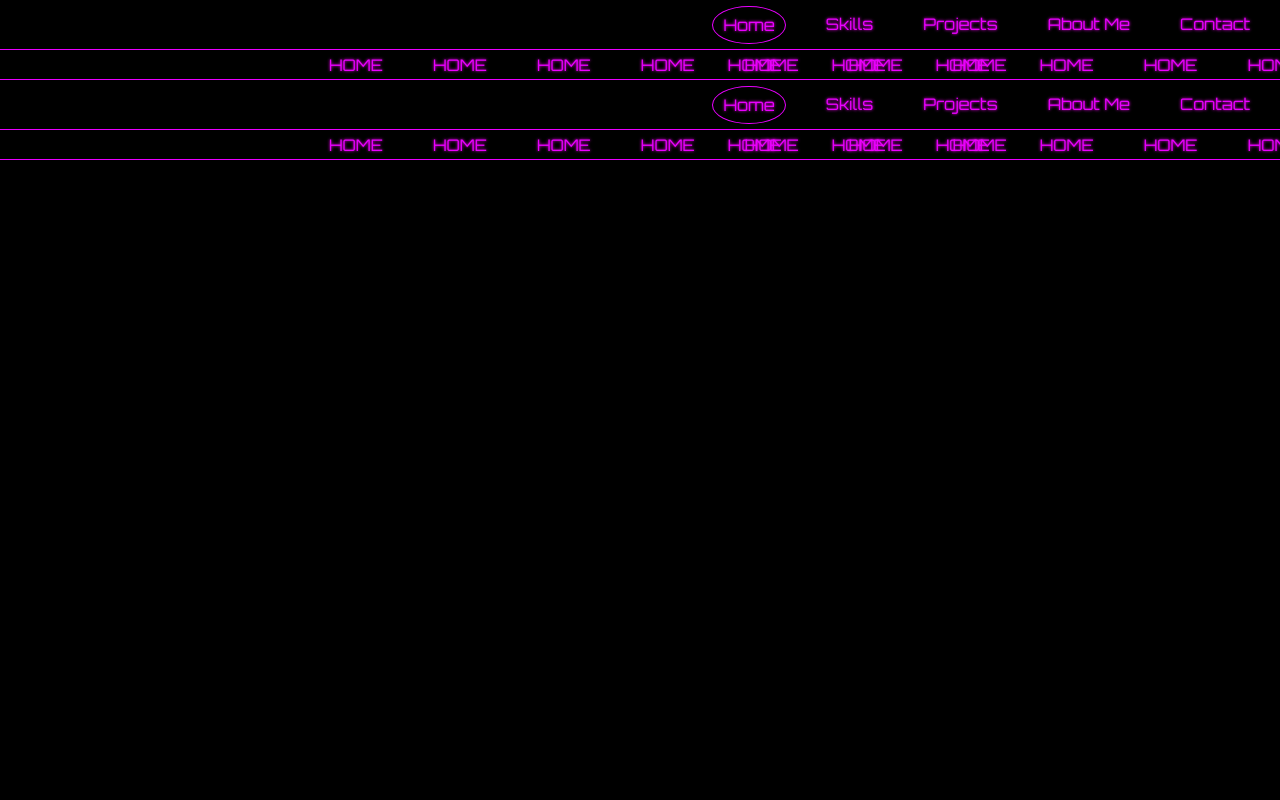
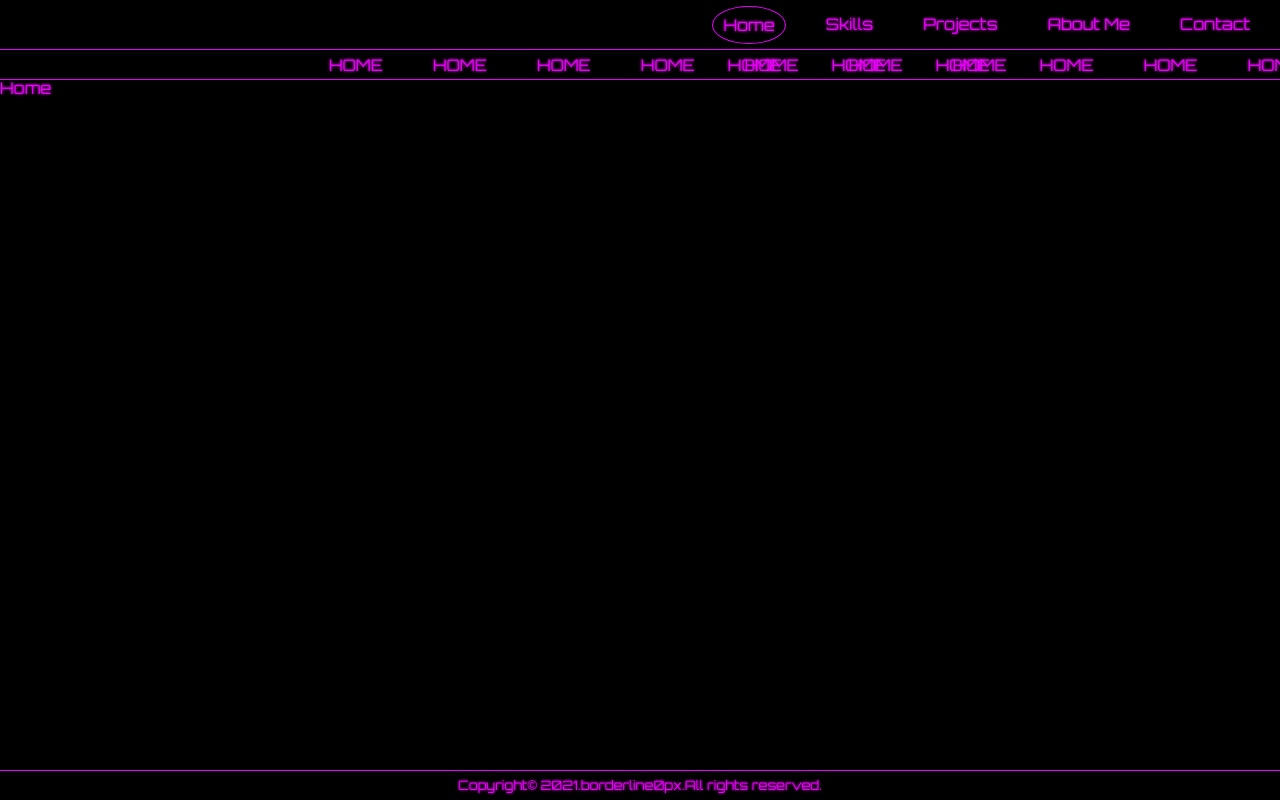
Before and after one commit to Hwajiin/portfolio-react, a React (Create React App) app: page / in a window 1280 px wide. Built offline with nearby package versions, Linux system fonts and the light colour scheme.

Commit message:
Make Footer Component

```diff
--- a/src/App.jsx
+++ b/src/App.jsx
@@ -7,6 +7,7 @@ import AboutMe from "./router/aboutMe";
 import Contact from "./router/contact";
 import NavBar from "./components/navbar";
 import styled from "styled-components";
+import Footer from "./components/footer";
 
 const SApp = styled.div``;
 
@@ -26,6 +27,7 @@ const App = () => {
           <Redirect from="*" to="/" />
         </Switch>
       </BrowserRouter>
+      <Footer />
     </SApp>
   );
 };
--- /dev/null
+++ b/src/components/footer.jsx
@@ -0,0 +1,27 @@
+import React from "react";
+import styled from "styled-components";
+
+const SFooter = styled.footer`
+  position: fixed;
+  bottom: 0;
+  width: 100%;
+  height: 30px;
+  border-top: 1px solid var(--main-color);
+  display: flex;
+  justify-content: center;
+  align-items: center;
+`;
+
+const Text = styled.p`
+  font-size: var(--xs-font-size);
+`;
+
+const Footer = () => {
+  return (
+    <SFooter>
+      <Text>Copyright© 2021.borderline0px.All rights reserved.</Text>
+    </SFooter>
+  );
+};
+
+export default Footer;
--- a/src/router/home.jsx
+++ b/src/router/home.jsx
@@ -2,7 +2,7 @@ import React from "react";
 import NavBar from "../components/navbar";
 
 const Home = (props) => {
-  return <NavBar />;
+  return <h1>Home</h1>;
 };
 
 export default Home;
--- a/src/styles/globalStyles.jsx
+++ b/src/styles/globalStyles.jsx
@@ -26,6 +26,9 @@ const GlobalStyles = createGlobalStyle`
 
         --main-text-shadow: 0px 0px 3px #fc00ff;
 
+        // Font size
+        --xs-font-size: 13px;
+
         /**
         Margin
          */
```
